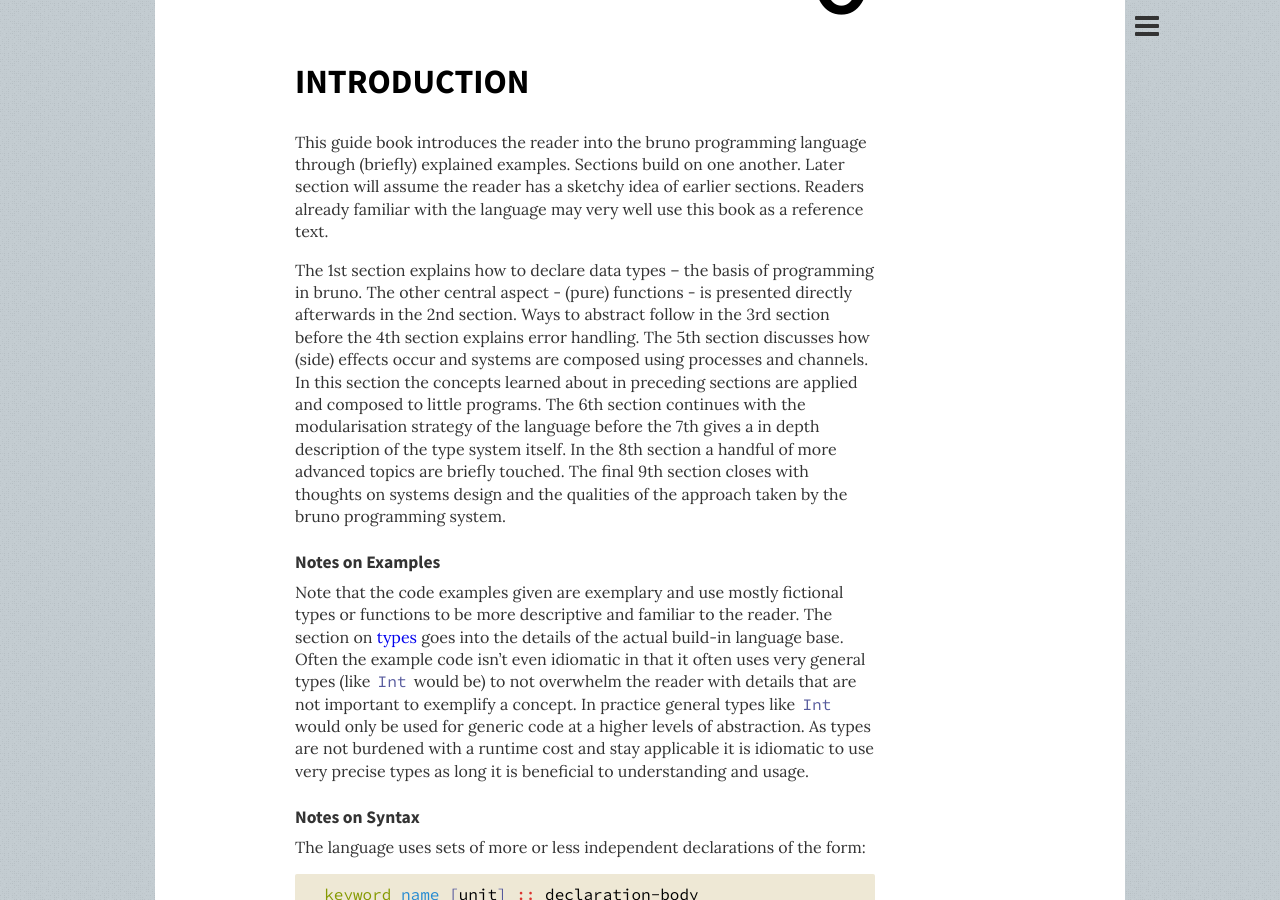
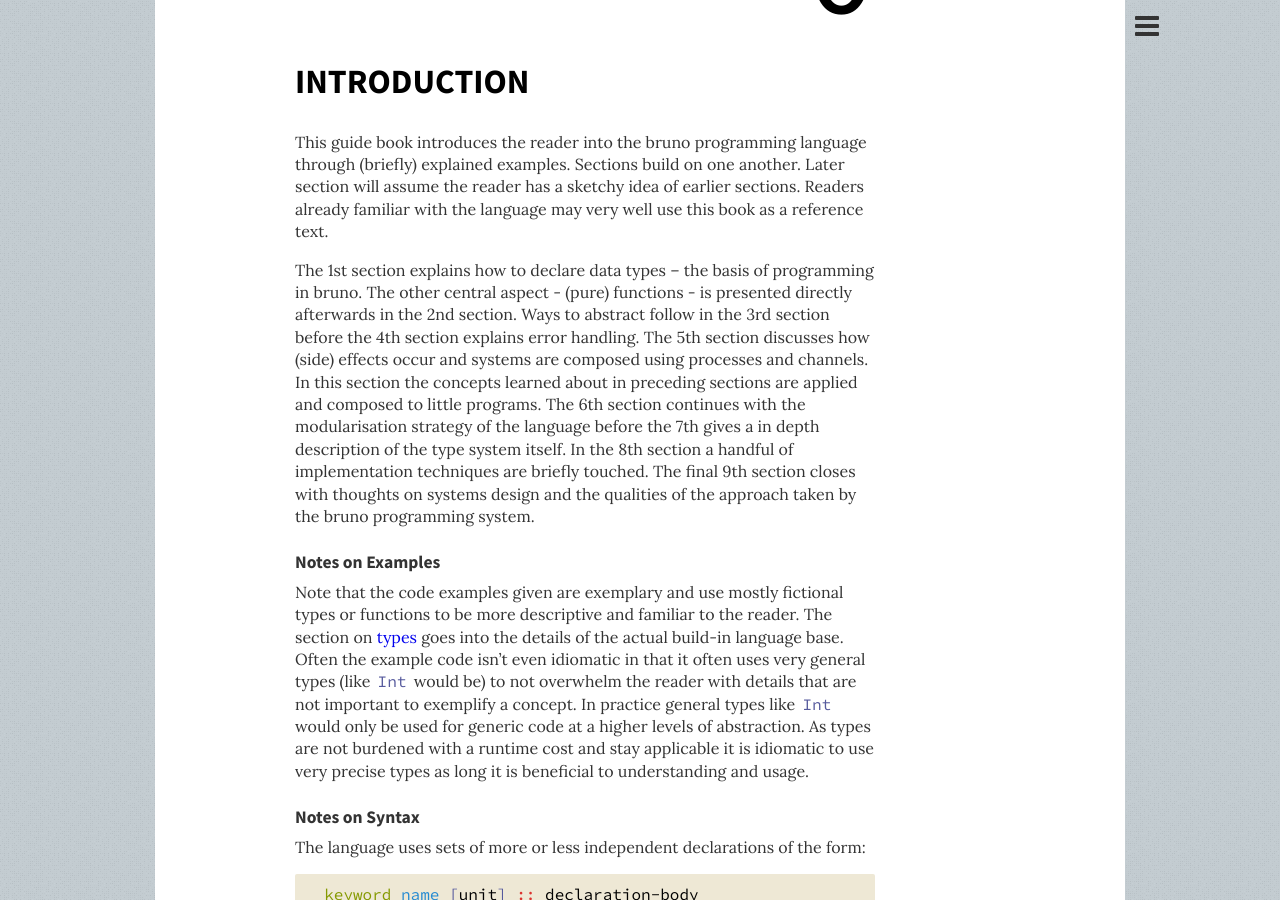
Before and after one commit to bruno-lang/bruno-lang.github.io, a Jekyll site: the page built from in-a-nutshell/index.md, in a window 1280 px wide and 900 px high, scrolled down 1401 px. Built offline with Jekyll 4.4.1, drawn with Linux system fonts in a browser that asks for light colours; nearby versions of some CDN libraries; some of the changed text lies outside the part shown.

Commit message:
corrections 2

```diff
--- a/in-a-nutshell/index.md
+++ b/in-a-nutshell/index.md
@@ -66,7 +66,7 @@
 and composed to little programs.
 The 6th section continues with the modularisation strategy of the language
 before the 7th gives a in depth description of the type system itself.
-In the 8th section a handful of more advanced topics are briefly touched.
+In the 8th section a handful of implementation techniques are briefly touched.
 The final 9th section closes with thoughts on systems design and the qualities
 of the approach taken by the bruno programming system.
 
@@ -1513,7 +1513,7 @@
 ways what is reflected through different, often related types.
 
 A _universal_ top type does not and cannot exist as it would have to be
-structurally compatible with all other, structurally different types.
+structurally compatible with all other (structurally different) types.
 
 <!--
 - strictly speaking it is wrong to say that one type can be assigned to another
@@ -1542,15 +1542,15 @@
 ### Aspects
 TODO
 
-## Advanced Techniques
+## Implementation Techniques
 
 ### Abstract Syntax Tree
 So far everything has been described in terms of the surface syntax. This syntax
 builds upon the logical constructs of the language and allows to encode them
 more readable and concise. The language is however defined in terms of its
 abstract syntax tree[^why-ast], a general `data`-structure. As such the AST is
-vice versa expressed in the surface syntax in the form of usual expressions.
-Tagged forms are used to keep type safety as we will shortly see.
+vice versa expressed in a subset of the surface syntax in the form of usual
+expressions. Tagged forms are used to keep type safety as we will shortly see.
 
 [^why-ast]: The AST and why it is the _model_ of the language deserves an article on its own. Digest: It enables better tooling and allows the surface syntax to focus on expressing the usual well as the _unusual_ doesn't need to be possible to express as one always can escape to the AST.
 
```
Also changed, not shown: other parts of in-a-nutshell/index.md (+15 -15 lines).
